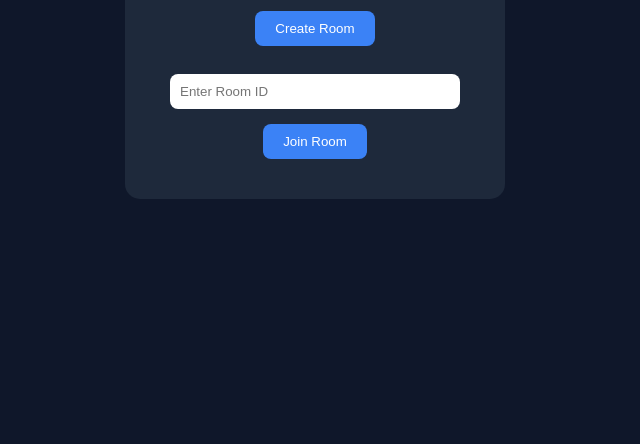
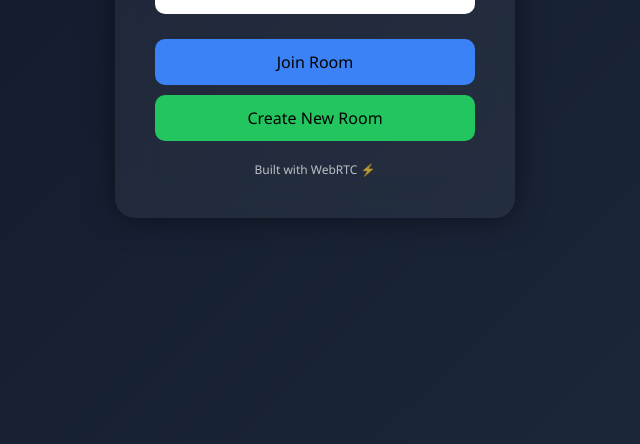
Before and after one commit to munna1127/video-call-app, a plain HTML site: page frontend/index.html in a window 1280 px wide. Shown: the part 356-800 px from the top of the page, without its empty margins (325-965 px from the left). Drawn offline with Linux system fonts and the light colour scheme.

Commit message:
Update index.html

```diff
--- a/frontend/index.html
+++ b/frontend/index.html
@@ -1,73 +1,138 @@
 <!DOCTYPE html>
-<html>
+<html lang="en">
 <head>
-  <title>Video Call</title>
+<meta charset="UTF-8">
+<meta name="viewport" content="width=device-width, initial-scale=1.0">
+<title>Video Call App</title>
+
 <style>
+* {
+    margin: 0;
+    padding: 0;
+    box-sizing: border-box;
+    font-family: 'Segoe UI', sans-serif;
+}
+
 body {
-      margin: 0;
-      font-family: Arial;
-      background: #0f172a;
-      color: white;
+    height: 100vh;
+    background: linear-gradient(135deg, #0f172a, #1e293b);
     display: flex;
     justify-content: center;
     align-items: center;
-      height: 100vh;
-    }
-    .box {
-      background: #1e293b;
-      padding: 40px;
-      border-radius: 15px;
-      text-align: center;
-      width: 300px;
-    }
-    input {
-      width: 90%;
-      padding: 10px;
-      margin-top: 10px;
-      border-radius: 8px;
-      border: none;
-    }
-    button {
-      margin-top: 15px;
-      padding: 10px 20px;
-      border: none;
-      border-radius: 8px;
-      cursor: pointer;
-      background: #3b82f6;
     color: white;
 }
+
+/* Glass Card */
+.container {
+    backdrop-filter: blur(20px);
+    background: rgba(255, 255, 255, 0.05);
+    padding: 40px;
+    border-radius: 20px;
+    text-align: center;
+    width: 90%;
+    max-width: 400px;
+    box-shadow: 0 0 30px rgba(0,0,0,0.5);
+}
+
+/* Title */
+h1 {
+    margin-bottom: 20px;
+    font-size: 28px;
+}
+
+/* Input */
+input {
+    width: 100%;
+    padding: 12px;
+    border-radius: 10px;
+    border: none;
+    outline: none;
+    margin-bottom: 15px;
+    font-size: 16px;
+}
+
+/* Buttons */
+button {
+    width: 100%;
+    padding: 12px;
+    border: none;
+    border-radius: 10px;
+    font-size: 16px;
+    cursor: pointer;
+    margin-top: 10px;
+    transition: 0.3s;
+}
+
+/* Join */
+.join {
+    background: #3b82f6;
+}
+
+.join:hover {
+    background: #2563eb;
+}
+
+/* Create */
+.create {
+    background: #22c55e;
+}
+
+.create:hover {
+    background: #16a34a;
+}
+
+/* Footer */
+.footer {
+    margin-top: 20px;
+    font-size: 12px;
+    opacity: 0.7;
+}
+
 </style>
 </head>
+
 <body>
 
-<div class="box">
-  <h2>🚀 Video Call</h2>
+<div class="container">
 
-  <button onclick="createRoom()">Create Room</button>
-
-  <br><br>
+    <h1>🚀 Video Call</h1>
 
     <input id="roomInput" placeholder="Enter Room ID">
-  <button onclick="joinRoom()">Join Room</button>
+
+    <button class="join" onclick="joinRoom()">Join Room</button>
+    <button class="create" onclick="createRoom()">Create New Room</button>
+
+    <div class="footer">
+        Built with WebRTC ⚡
+    </div>
+
 </div>
 
 <script>
-function createRoom() {
-  const roomId = Math.random().toString(36).substring(2, 8);
-  const link = `${window.location.origin}/room.html?room=${roomId}`;
 
-  navigator.clipboard.writeText(link);
-  alert("Link copied 🔥");
+// 🎯 Join existing room
+function joinRoom() {
+    const room = document.getElementById("roomInput").value.trim();
 
-  window.location.href = link;
+    if (!room) {
+        alert("Enter Room ID");
+        return;
     }
 
-function joinRoom() {
-  const roomId = document.getElementById("roomInput").value;
-  if (!roomId) return alert("Enter Room ID");
+    window.location.href = `room.html?room=${room}`;
+}
 
-  window.location.href = `/room.html?room=${roomId}`;
+// 🚀 Create new room
+function createRoom() {
+    const room = generateRoomId();
+    window.location.href = `room.html?room=${room}`;
 }
+
+// 🔑 Random Room Generator
+function generateRoomId() {
+    return Math.random().toString(36).substring(2, 8);
+}
+
 </script>
 
 </body>
```
Lines whose indentation alone changed are shown as unchanged.
